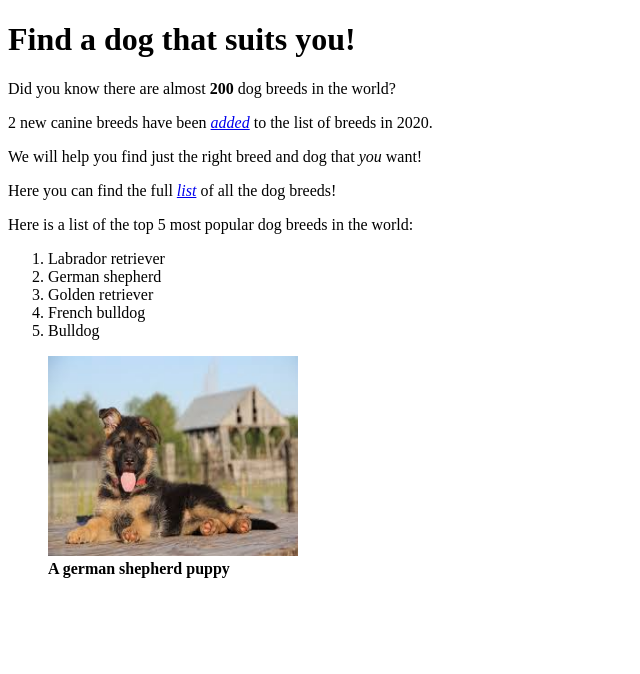
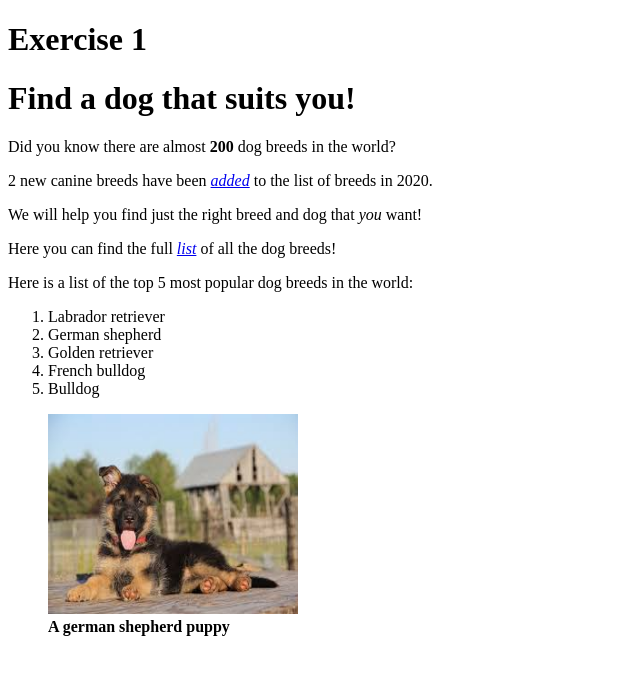
Before and after one commit to jerejalmari/htmlexcercise, a plain HTML site: page index.html in a window 1280 px wide. Shown: the whole page, without its empty margins (0-640 px from the left). Drawn offline with Linux system fonts and the light colour scheme.

Commit message:
added exercise

```diff
--- a/index.html
+++ b/index.html
@@ -7,6 +7,7 @@
     <meta name ="description" content ="A website created to help aspiring dog owners to find just the right dog for themselves!">
 </head>
 <body>
+    <h1>Exercise 1</h1>
     <h1>Find a dog that suits you!</h1>
     <p>Did you know there are almost <b>200</b> dog breeds in the world?</p>
     <p>2 new canine breeds have been <i><a href="https://www.koaa.com/news/national/two-new-dog-breeds-usher-in-2020" target="_blank"> added</a></i> to the list of breeds in 2020.</p>
```
